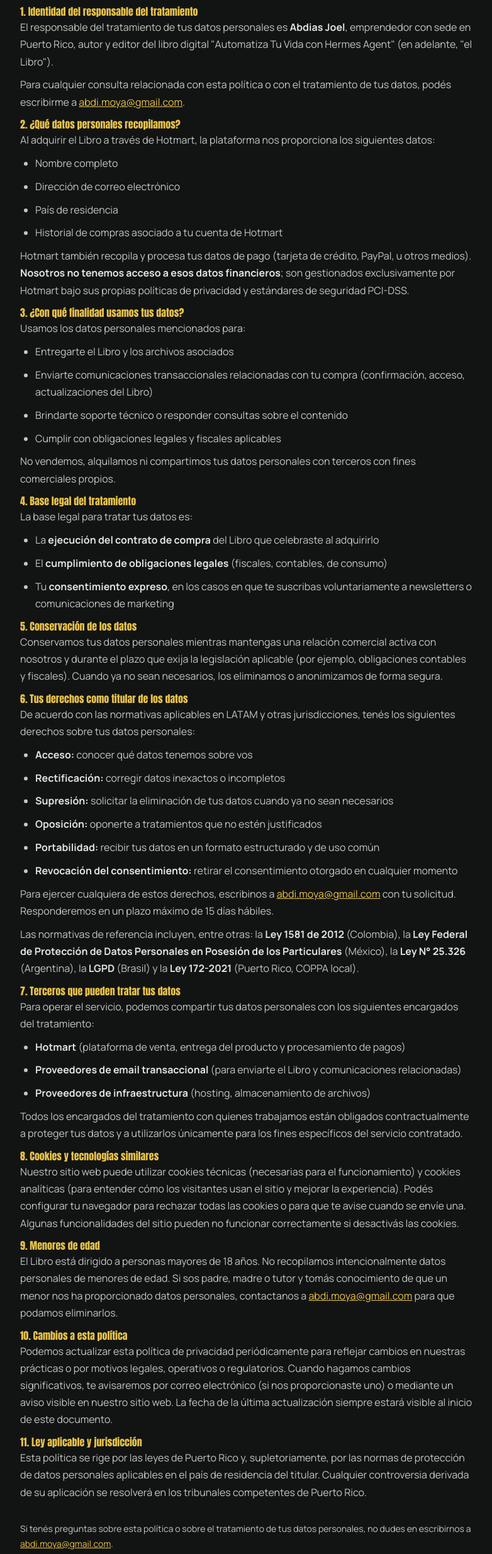
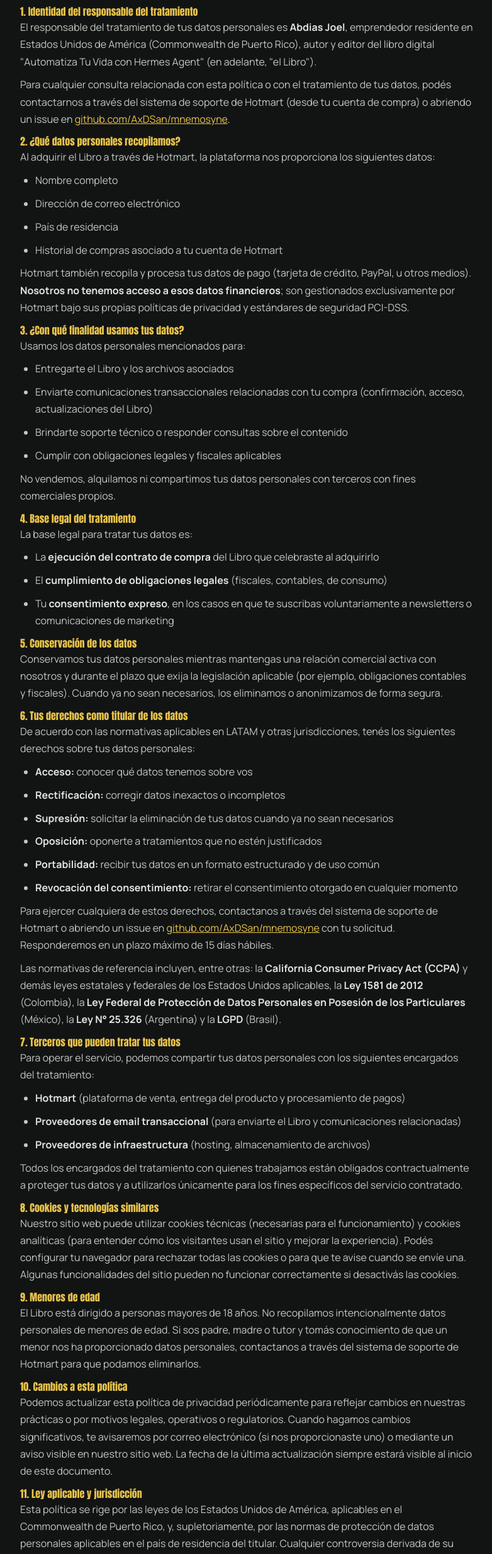
Before and after one commit to AxDSan/hermes-agent-landing, a website: page privacidad.html in a window 1280 px wide. Shown: the part 233-2700 px from the top of the page at 63% size, without its empty margins (248-1030 px from the left). Drawn offline with nearby package versions, Linux system fonts and the light colour scheme.

Commit message:
Remove personal email; update jurisdiction to USA/PR; add CCPA reference

```diff
--- a/privacidad.html
+++ b/privacidad.html
@@ -32,8 +32,8 @@
 <p class="text-[#acceb9] italic mb-8">Libro digital "Automatiza Tu Vida con Hermes Agent"</p>
 
 <h2>1. Identidad del responsable del tratamiento</h2>
-<p>El responsable del tratamiento de tus datos personales es <strong>Abdias Joel</strong>, emprendedor con sede en Puerto Rico, autor y editor del libro digital "Automatiza Tu Vida con Hermes Agent" (en adelante, "el Libro").</p>
-<p>Para cualquier consulta relacionada con esta política o con el tratamiento de tus datos, podés escribirme a <a href="mailto:abdi.moya@gmail.com">abdi.moya@gmail.com</a>.</p>
+<p>El responsable del tratamiento de tus datos personales es <strong>Abdias Joel</strong>, emprendedor residente en Estados Unidos de América (Commonwealth de Puerto Rico), autor y editor del libro digital "Automatiza Tu Vida con Hermes Agent" (en adelante, "el Libro").</p>
+<p>Para cualquier consulta relacionada con esta política o con el tratamiento de tus datos, podés contactarnos a través del sistema de soporte de Hotmart (desde tu cuenta de compra) o abriendo un issue en <a href="https://github.com/AxDSan/mnemosyne/issues">github.com/AxDSan/mnemosyne</a>.</p>
 
 <h2>2. ¿Qué datos personales recopilamos?</h2>
 <p>Al adquirir el Libro a través de Hotmart, la plataforma nos proporciona los siguientes datos:</p>
@@ -76,8 +76,8 @@
 <li><strong>Portabilidad:</strong> recibir tus datos en un formato estructurado y de uso común</li>
 <li><strong>Revocación del consentimiento:</strong> retirar el consentimiento otorgado en cualquier momento</li>
 </ul>
-<p>Para ejercer cualquiera de estos derechos, escribinos a <a href="mailto:abdi.moya@gmail.com">abdi.moya@gmail.com</a> con tu solicitud. Responderemos en un plazo máximo de 15 días hábiles.</p>
-<p>Las normativas de referencia incluyen, entre otras: la <strong>Ley 1581 de 2012</strong> (Colombia), la <strong>Ley Federal de Protección de Datos Personales en Posesión de los Particulares</strong> (México), la <strong>Ley N° 25.326</strong> (Argentina), la <strong>LGPD</strong> (Brasil) y la <strong>Ley 172-2021</strong> (Puerto Rico, COPPA local).</p>
+<p>Para ejercer cualquiera de estos derechos, contactanos a través del sistema de soporte de Hotmart o abriendo un issue en <a href="https://github.com/AxDSan/mnemosyne/issues">github.com/AxDSan/mnemosyne</a> con tu solicitud. Responderemos en un plazo máximo de 15 días hábiles.</p>
+<p>Las normativas de referencia incluyen, entre otras: la <strong>California Consumer Privacy Act (CCPA)</strong> y demás leyes estatales y federales de los Estados Unidos aplicables, la <strong>Ley 1581 de 2012</strong> (Colombia), la <strong>Ley Federal de Protección de Datos Personales en Posesión de los Particulares</strong> (México), la <strong>Ley N° 25.326</strong> (Argentina) y la <strong>LGPD</strong> (Brasil).</p>
 
 <h2>7. Terceros que pueden tratar tus datos</h2>
 <p>Para operar el servicio, podemos compartir tus datos personales con los siguientes encargados del tratamiento:</p>
@@ -92,15 +92,15 @@
 <p>Nuestro sitio web puede utilizar cookies técnicas (necesarias para el funcionamiento) y cookies analíticas (para entender cómo los visitantes usan el sitio y mejorar la experiencia). Podés configurar tu navegador para rechazar todas las cookies o para que te avise cuando se envíe una. Algunas funcionalidades del sitio pueden no funcionar correctamente si desactivás las cookies.</p>
 
 <h2>9. Menores de edad</h2>
-<p>El Libro está dirigido a personas mayores de 18 años. No recopilamos intencionalmente datos personales de menores de edad. Si sos padre, madre o tutor y tomás conocimiento de que un menor nos ha proporcionado datos personales, contactanos a <a href="mailto:abdi.moya@gmail.com">abdi.moya@gmail.com</a> para que podamos eliminarlos.</p>
+<p>El Libro está dirigido a personas mayores de 18 años. No recopilamos intencionalmente datos personales de menores de edad. Si sos padre, madre o tutor y tomás conocimiento de que un menor nos ha proporcionado datos personales, contactanos a través del sistema de soporte de Hotmart para que podamos eliminarlos.</p>
 
 <h2>10. Cambios a esta política</h2>
 <p>Podemos actualizar esta política de privacidad periódicamente para reflejar cambios en nuestras prácticas o por motivos legales, operativos o regulatorios. Cuando hagamos cambios significativos, te avisaremos por correo electrónico (si nos proporcionaste uno) o mediante un aviso visible en nuestro sitio web. La fecha de la última actualización siempre estará visible al inicio de este documento.</p>
 
 <h2>11. Ley aplicable y jurisdicción</h2>
-<p>Esta política se rige por las leyes de Puerto Rico y, supletoriamente, por las normas de protección de datos personales aplicables en el país de residencia del titular. Cualquier controversia derivada de su aplicación se resolverá en los tribunales competentes de Puerto Rico.</p>
+<p>Esta política se rige por las leyes de los Estados Unidos de América, aplicables en el Commonwealth de Puerto Rico, y, supletoriamente, por las normas de protección de datos personales aplicables en el país de residencia del titular. Cualquier controversia derivada de su aplicación se resolverá en los tribunales competentes del Commonwealth de Puerto Rico, Estados Unidos de América.</p>
 
-<p class="mt-8 text-sm text-[#8c928d]">Si tenés preguntas sobre esta política o sobre el tratamiento de tus datos personales, no dudes en escribirnos a <a href="mailto:abdi.moya@gmail.com">abdi.moya@gmail.com</a>.</p>
+<p class="mt-8 text-sm text-[#8c928d]">Si tenés preguntas sobre esta política o sobre el tratamiento de tus datos personales, no dudes en escribirnos a través del sistema de soporte de Hotmart o abriendo un issue en <a href="https://github.com/AxDSan/mnemosyne/issues">github.com/AxDSan/mnemosyne</a>.</p>
 </main>
 <footer class="border-t border-[#424844] mt-16 py-8 px-6 text-center text-sm text-[#8c928d]">
 <p>© 2026 Abdias Joel. Hecho en Puerto Rico, con mucho café.</p>
```
Also changed, not shown: terminos.html (+5 -4 lines).
